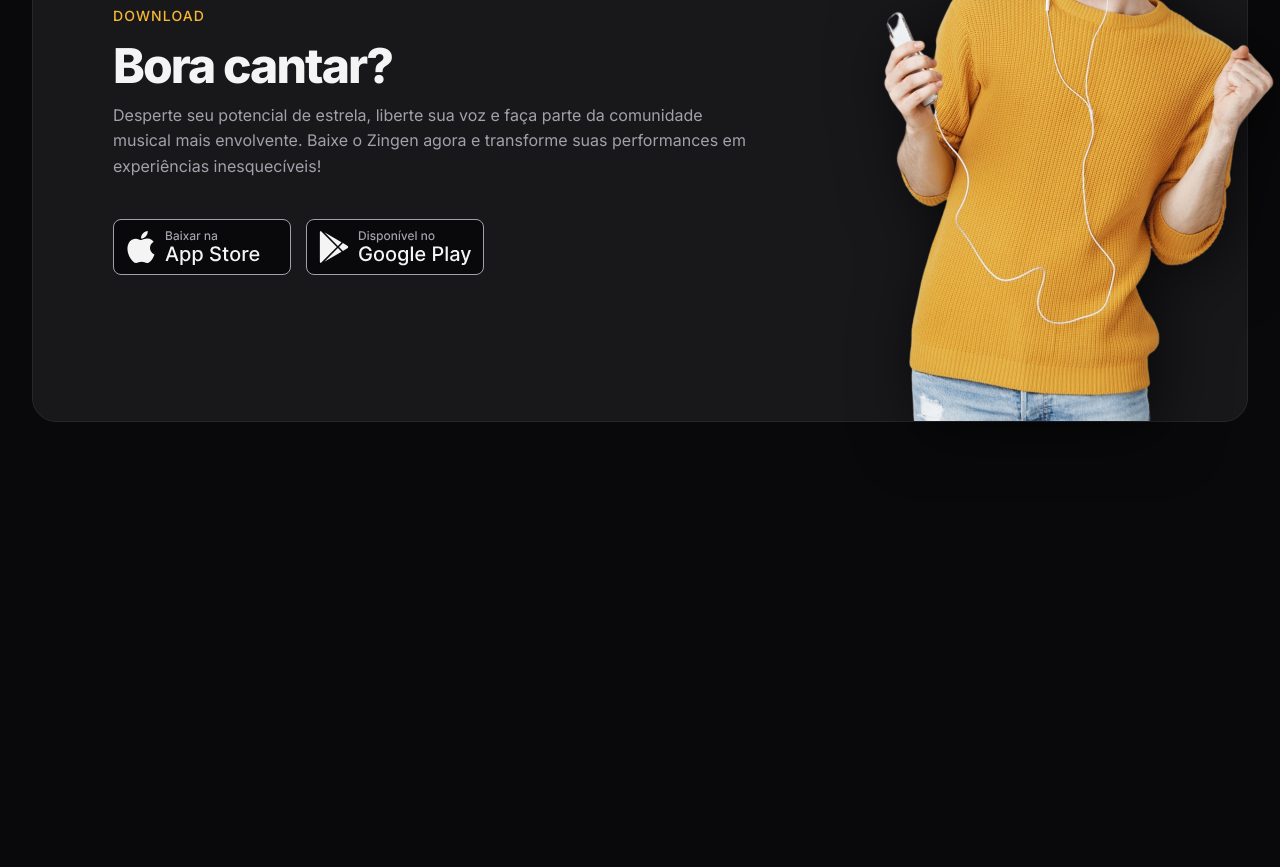
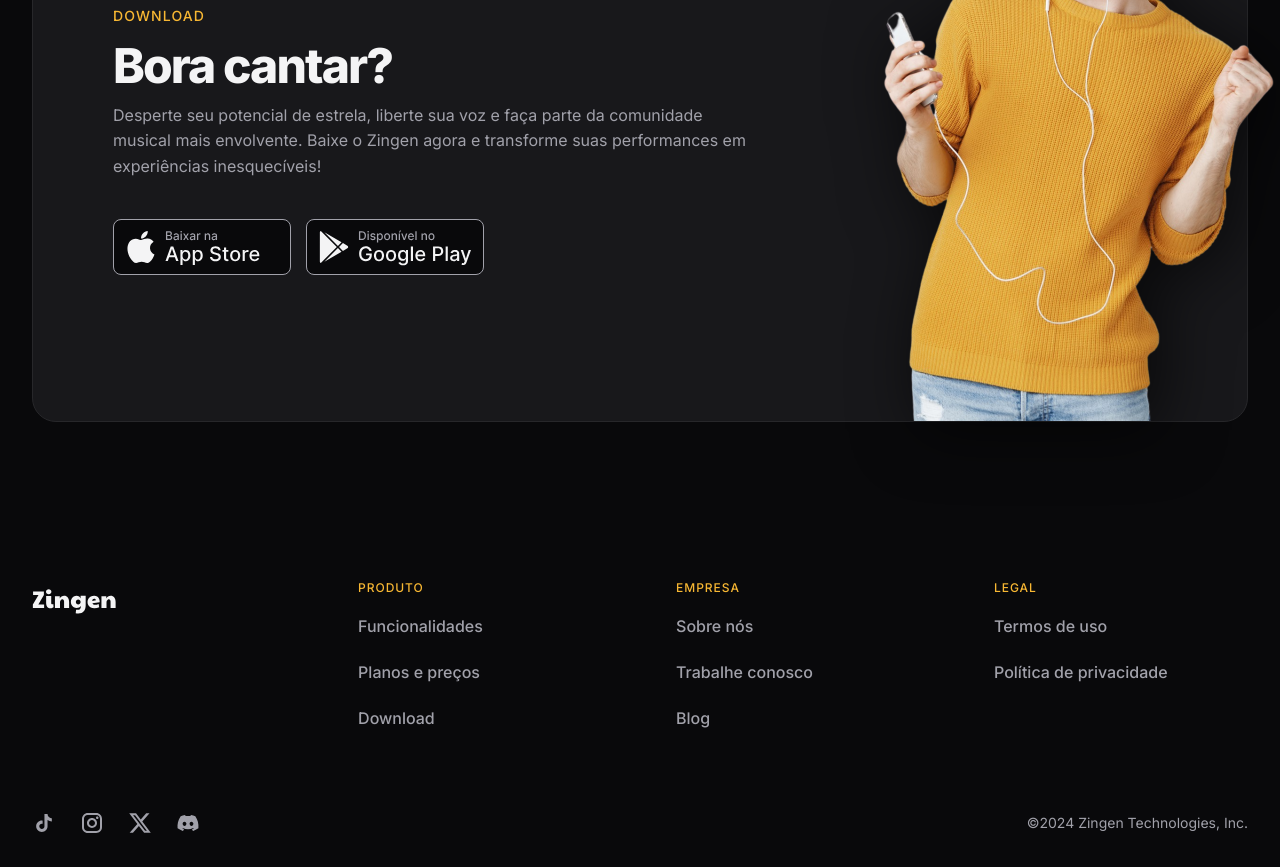
Before and after one commit to luc4svale/zingen, a plain HTML site: page index.html in a window 1280 px wide. Shown: the part 3650-4517 px from the top of the page. Before the commit the page ends 4152 px from the top, so only its background shows below. Drawn offline with nearby package versions, Linux system fonts and the light colour scheme.

Commit message:
adding footer

```diff
--- a/index.html
+++ b/index.html
@@ -255,8 +255,64 @@
         alt="Imagem de um jovem rapaz empolgado ao escutar música com fones de ouvido">
 
     </div>
+  </section>
 
-  </section>
+
+  <footer class="container grid">
+    <div class="top grid">
+      <a href="#">
+        <img src="./assets/logo.svg" alt="Logo Zingen">
+      </a>
+      <nav class="even-columns gap-64">
+        <ul role="list" class="flex flex-col gap-20">
+          <li class="title">Produto</li>
+          <li>
+            <a href="#features">Funcionalidades</a>
+          </li>
+          <li>
+            <a href="#pricing">Planos e preços</a>
+          </li>
+          <li>
+            <a href="#download">Download</a>
+          </li>
+        </ul>
+
+        <ul role="list" class="flex flex-col gap-20">
+          <li class="title">Empresa</li>
+          <li>
+            <a href="#">Sobre nós</a>
+          </li>
+          <li>
+            <a href="#">Trabalhe conosco</a>
+          </li>
+          <li>
+            <a href="#">Blog</a>
+          </li>
+        </ul>
+
+        <ul role="list" class="flex flex-col gap-20">
+          <li class="title">Legal</li>
+          <li>
+            <a href="#">Termos de uso</a>
+          </li>
+          <li>
+            <a href="#">Política de privacidade</a>
+          </li>
+        </ul>
+      </nav>
+    </div>
+
+    <div class="bottom even-columns">
+      <div class="social-container flex gap-24">
+        <a href="#" class="social" aria-label="tiktok"></a>
+        <a href="#" class="social" aria-label="instagram"></a>
+        <a href="#" class="social" aria-label="twitter"></a>
+        <a href="#" class="social" aria-label="discord"></a>
+      </div>
+
+      <span class="copyright">©2024 Zingen Technologies, Inc.</span>
+    </div>
+  </footer>
 
   <script src="https://unpkg.com/@phosphor-icons/web@2.1.1/src/index.js"></script>
 </body>
--- /dev/null
+++ b/styles/footer.css
@@ -0,0 +1,48 @@
+footer.container {
+  gap: 3rem;
+  padding: 3rem 3rem 1.5rem;
+
+  & .top {
+    gap: 3rem;
+
+    & nav ul li {
+      &.title {
+        font: var(--fw-md) 0.75rem/1 var(--ff-sans);
+        letter-spacing: 0.08em;
+        text-transform: uppercase;
+        color: var(--brand-color-primary);
+      }
+
+    }
+  }
+
+  & .bottom {
+    gap: 1.5rem;
+
+    & .copyright {
+      font: var(--fw-base) var(--fs-sm)/1.5rem var(--ff-sans);
+      letter-spacing: 0;
+      color: var(--text-color-secondary)
+    }
+  }
+}
+
+@media (width >= 80rem) {
+  footer.container {
+    gap: 5rem;
+    padding: 5rem 2rem 2rem;
+
+    & .top {
+      gap: unset;
+      grid-auto-flow: column;
+    }
+
+    & .bottom {
+      gap: unset;
+
+      & .copyright {
+        margin-left: auto;
+      }
+    }
+  }
+}
--- a/styles/index.css
+++ b/styles/index.css
@@ -3,3 +3,4 @@
 @import url(./buttons.css);
 @import url(./social.css);
 @import url(./sections/index.css);
+@import url(./footer.css);
--- a/styles/utilities.css
+++ b/styles/utilities.css
@@ -59,12 +59,20 @@
   gap: 1rem;
 }
 
+.gap-20 {
+  gap: 1.25rem;
+}
+
 .gap-24 {
   gap: 1.5rem;
 }
 
 .gap-32 {
   gap: 2rem;
+}
+
+.gap-64 {
+  gap: 4rem;
 }
 
 
```
